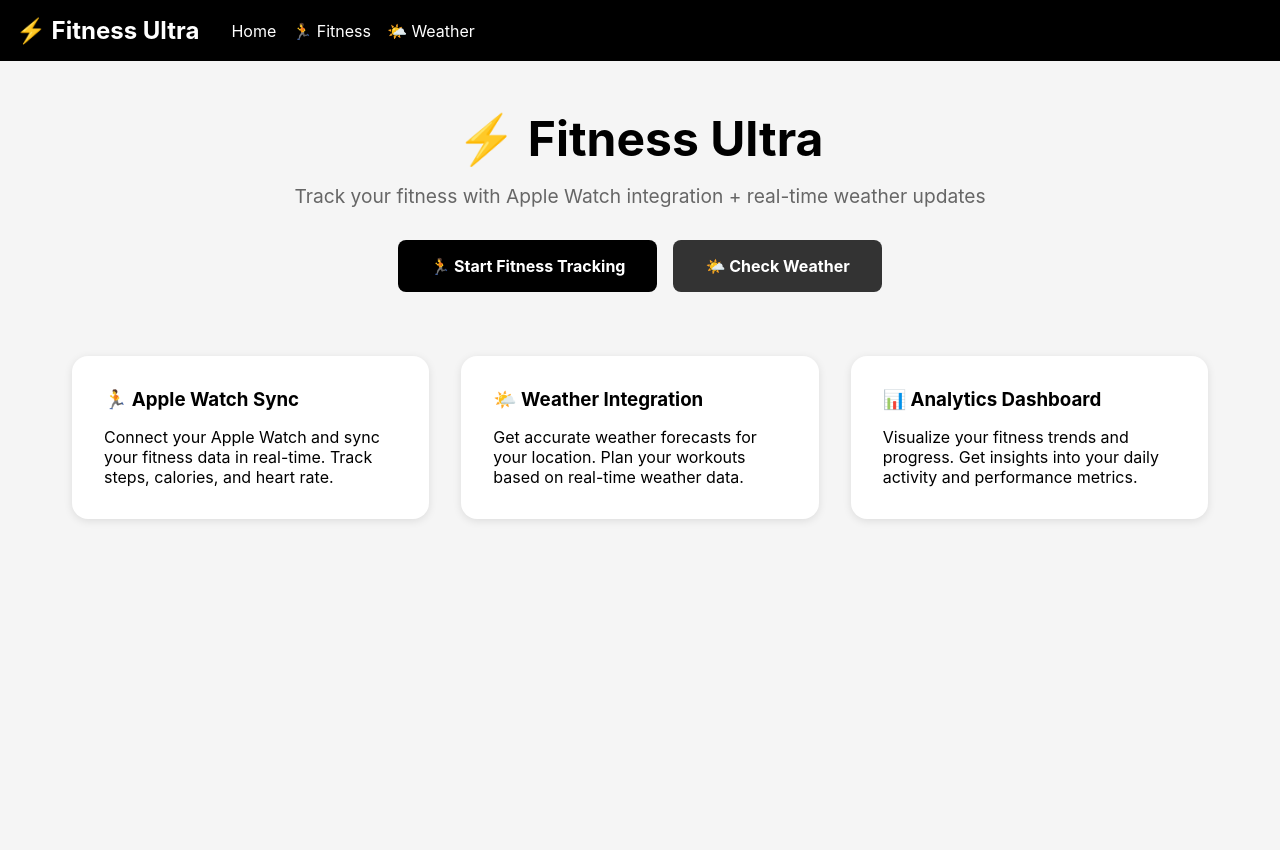
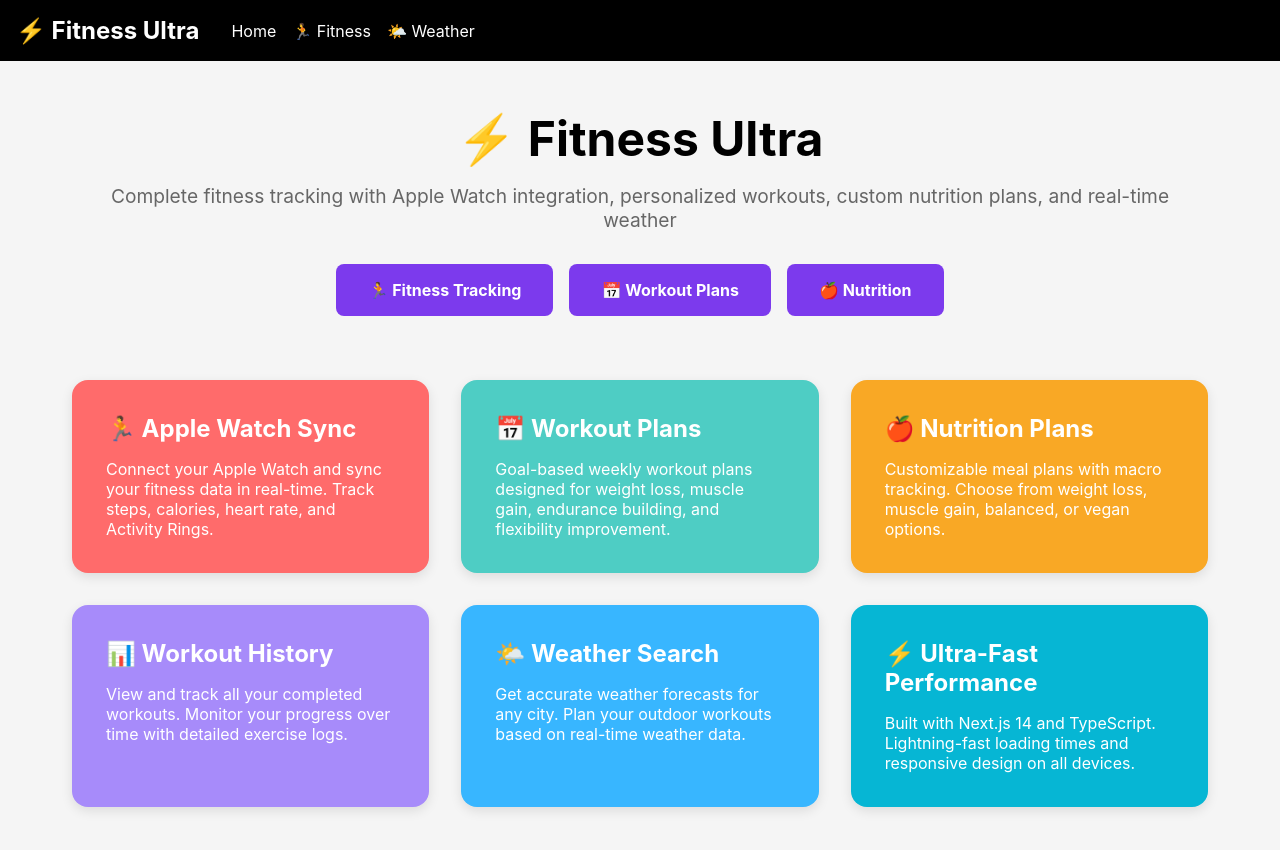
Before and after one commit to provmh3-glitch/fitness-ultra, a Next.js app: page / in a window 1280 px wide. Shown: the top 850 px of the page. Before the commit the page ends 800 px from the top, so only its background shows below. Built offline with nearby package versions, Linux system fonts and the light colour scheme.

Commit message:
Update home page with new features and color-coded tiles

```diff
--- a/app/page.tsx
+++ b/app/page.tsx
@@ -11,64 +11,181 @@
       }}>
         <h2 style={{ fontSize: '3rem', marginBottom: '1rem' }}>⚡ Fitness Ultra</h2>
         <p style={{ fontSize: '1.2rem', color: '#666', marginBottom: '2rem' }}>
-          Track your fitness with Apple Watch integration + real-time weather updates
+          Complete fitness tracking with Apple Watch integration, personalized workouts, custom nutrition plans, and real-time weather
         </p>
-        <div style={{ display: 'flex', gap: '1rem', justifyContent: 'center' }}>
+        <div style={{ display: 'flex', gap: '1rem', justifyContent: 'center', flexWrap: 'wrap' }}>
           <a href="/fitness" style={{
             padding: '1rem 2rem',
-            backgroundColor: '#000',
+            backgroundColor: '#7C3AED',
             color: '#fff',
             textDecoration: 'none',
             borderRadius: '0.5rem',
             fontWeight: 'bold',
+            transition: 'all 0.3s',
           }}>
-            🏃 Start Fitness Tracking
+            🏃 Fitness Tracking
           </a>
-          <a href="/weather" style={{
+          <a href="/workouts" style={{
             padding: '1rem 2rem',
-            backgroundColor: '#333',
+            backgroundColor: '#7C3AED',
             color: '#fff',
             textDecoration: 'none',
             borderRadius: '0.5rem',
             fontWeight: 'bold',
+            transition: 'all 0.3s',
           }}>
-            🌤️ Check Weather
+            📅 Workout Plans
+          </a>
+          <a href="/nutrition" style={{
+            padding: '1rem 2rem',
+            backgroundColor: '#7C3AED',
+            color: '#fff',
+            textDecoration: 'none',
+            borderRadius: '0.5rem',
+            fontWeight: 'bold',
+            transition: 'all 0.3s',
+          }}>
+            🍎 Nutrition
           </a>
         </div>
       </section>
 
       <section style={{
         display: 'grid',
-        gridTemplateColumns: 'repeat(auto-fit, minmax(300px, 1fr))',
+        gridTemplateColumns: 'repeat(auto-fit, minmax(280px, 1fr))',
         gap: '2rem',
         marginTop: '3rem',
       }}>
+        <a href="/fitness" style={{
+          padding: '2rem',
+          backgroundColor: '#FF6B6B',
+          borderRadius: '1rem',
+          boxShadow: '0 4px 12px rgba(0,0,0,0.1)',
+          textDecoration: 'none',
+          color: '#fff',
+          transition: 'all 0.3s',
+          cursor: 'pointer',
+          border: '2px solid transparent',
+        }}
+        onMouseEnter={(e) => {
+          e.currentTarget.style.transform = 'translateY(-4px)';
+          e.currentTarget.style.borderColor = '#7C3AED';
+          e.currentTarget.style.boxShadow = '0 8px 20px rgba(124,58,237,0.3)';
+        }}
+        onMouseLeave={(e) => {
+          e.currentTarget.style.transform = 'translateY(0)';
+          e.currentTarget.style.borderColor = 'transparent';
+          e.currentTarget.style.boxShadow = '0 4px 12px rgba(0,0,0,0.1)';
+        }}>
+          <h3 style={{ marginBottom: '1rem', fontSize: '1.5rem' }}>🏃 Apple Watch Sync</h3>
+          <p>Connect your Apple Watch and sync your fitness data in real-time. Track steps, calories, heart rate, and Activity Rings.</p>
+        </a>
+        <a href="/workouts" style={{
+          padding: '2rem',
+          backgroundColor: '#4ECDC4',
+          borderRadius: '1rem',
+          boxShadow: '0 4px 12px rgba(0,0,0,0.1)',
+          textDecoration: 'none',
+          color: '#fff',
+          transition: 'all 0.3s',
+          cursor: 'pointer',
+          border: '2px solid transparent',
+        }}
+        onMouseEnter={(e) => {
+          e.currentTarget.style.transform = 'translateY(-4px)';
+          e.currentTarget.style.borderColor = '#7C3AED';
+          e.currentTarget.style.boxShadow = '0 8px 20px rgba(124,58,237,0.3)';
+        }}
+        onMouseLeave={(e) => {
+          e.currentTarget.style.transform = 'translateY(0)';
+          e.currentTarget.style.borderColor = 'transparent';
+          e.currentTarget.style.boxShadow = '0 4px 12px rgba(0,0,0,0.1)';
+        }}>
+          <h3 style={{ marginBottom: '1rem', fontSize: '1.5rem' }}>📅 Workout Plans</h3>
+          <p>Goal-based weekly workout plans designed for weight loss, muscle gain, endurance building, and flexibility improvement.</p>
+        </a>
+        <a href="/nutrition" style={{
+          padding: '2rem',
+          backgroundColor: '#F9A825',
+          borderRadius: '1rem',
+          boxShadow: '0 4px 12px rgba(0,0,0,0.1)',
+          textDecoration: 'none',
+          color: '#fff',
+          transition: 'all 0.3s',
+          cursor: 'pointer',
+          border: '2px solid transparent',
+        }}
+        onMouseEnter={(e) => {
+          e.currentTarget.style.transform = 'translateY(-4px)';
+          e.currentTarget.style.borderColor = '#7C3AED';
+          e.currentTarget.style.boxShadow = '0 8px 20px rgba(124,58,237,0.3)';
+        }}
+        onMouseLeave={(e) => {
+          e.currentTarget.style.transform = 'translateY(0)';
+          e.currentTarget.style.borderColor = 'transparent';
+          e.currentTarget.style.boxShadow = '0 4px 12px rgba(0,0,0,0.1)';
+        }}>
+          <h3 style={{ marginBottom: '1rem', fontSize: '1.5rem' }}>🍎 Nutrition Plans</h3>
+          <p>Customizable meal plans with macro tracking. Choose from weight loss, muscle gain, balanced, or vegan options.</p>
+        </a>
+        <a href="/workouts" style={{
+          padding: '2rem',
+          backgroundColor: '#A78BFA',
+          borderRadius: '1rem',
+          boxShadow: '0 4px 12px rgba(0,0,0,0.1)',
+          textDecoration: 'none',
+          color: '#fff',
+          transition: 'all 0.3s',
+          cursor: 'pointer',
+          border: '2px solid transparent',
+        }}
+        onMouseEnter={(e) => {
+          e.currentTarget.style.transform = 'translateY(-4px)';
+          e.currentTarget.style.borderColor = '#7C3AED';
+          e.currentTarget.style.boxShadow = '0 8px 20px rgba(124,58,237,0.3)';
+        }}
+        onMouseLeave={(e) => {
+          e.currentTarget.style.transform = 'translateY(0)';
+          e.currentTarget.style.borderColor = 'transparent';
+          e.currentTarget.style.boxShadow = '0 4px 12px rgba(0,0,0,0.1)';
+        }}>
+          <h3 style={{ marginBottom: '1rem', fontSize: '1.5rem' }}>📊 Workout History</h3>
+          <p>View and track all your completed workouts. Monitor your progress over time with detailed exercise logs.</p>
+        </a>
+        <a href="/weather" style={{
+          padding: '2rem',
+          backgroundColor: '#38B6FF',
+          borderRadius: '1rem',
+          boxShadow: '0 4px 12px rgba(0,0,0,0.1)',
+          textDecoration: 'none',
+          color: '#fff',
+          transition: 'all 0.3s',
+          cursor: 'pointer',
+          border: '2px solid transparent',
+        }}
+        onMouseEnter={(e) => {
+          e.currentTarget.style.transform = 'translateY(-4px)';
+          e.currentTarget.style.borderColor = '#7C3AED';
+          e.currentTarget.style.boxShadow = '0 8px 20px rgba(124,58,237,0.3)';
+        }}
+        onMouseLeave={(e) => {
+          e.currentTarget.style.transform = 'translateY(0)';
+          e.currentTarget.style.borderColor = 'transparent';
+          e.currentTarget.style.boxShadow = '0 4px 12px rgba(0,0,0,0.1)';
+        }}>
+          <h3 style={{ marginBottom: '1rem', fontSize: '1.5rem' }}>🌤️ Weather Search</h3>
+          <p>Get accurate weather forecasts for any city. Plan your outdoor workouts based on real-time weather data.</p>
+        </a>
         <div style={{
           padding: '2rem',
-          backgroundColor: '#fff',
+          backgroundColor: '#06B6D4',
           borderRadius: '1rem',
-          boxShadow: '0 2px 8px rgba(0,0,0,0.1)',
+          boxShadow: '0 4px 12px rgba(0,0,0,0.1)',
+          color: '#fff',
+          border: '2px solid transparent',
         }}>
-          <h3 style={{ marginBottom: '1rem' }}>🏃 Apple Watch Sync</h3>
-          <p>Connect your Apple Watch and sync your fitness data in real-time. Track steps, calories, and heart rate.</p>
-        </div>
-        <div style={{
-          padding: '2rem',
-          backgroundColor: '#fff',
-          borderRadius: '1rem',
-          boxShadow: '0 2px 8px rgba(0,0,0,0.1)',
-        }}>
-          <h3 style={{ marginBottom: '1rem' }}>🌤️ Weather Integration</h3>
-          <p>Get accurate weather forecasts for your location. Plan your workouts based on real-time weather data.</p>
-        </div>
-        <div style={{
-          padding: '2rem',
-          backgroundColor: '#fff',
-          borderRadius: '1rem',
-          boxShadow: '0 2px 8px rgba(0,0,0,0.1)',
-        }}>
-          <h3 style={{ marginBottom: '1rem' }}>📊 Analytics Dashboard</h3>
-          <p>Visualize your fitness trends and progress. Get insights into your daily activity and performance metrics.</p>
+          <h3 style={{ marginBottom: '1rem', fontSize: '1.5rem' }}>⚡ Ultra-Fast Performance</h3>
+          <p>Built with Next.js 14 and TypeScript. Lightning-fast loading times and responsive design on all devices.</p>
         </div>
       </section>
     </main>
```
